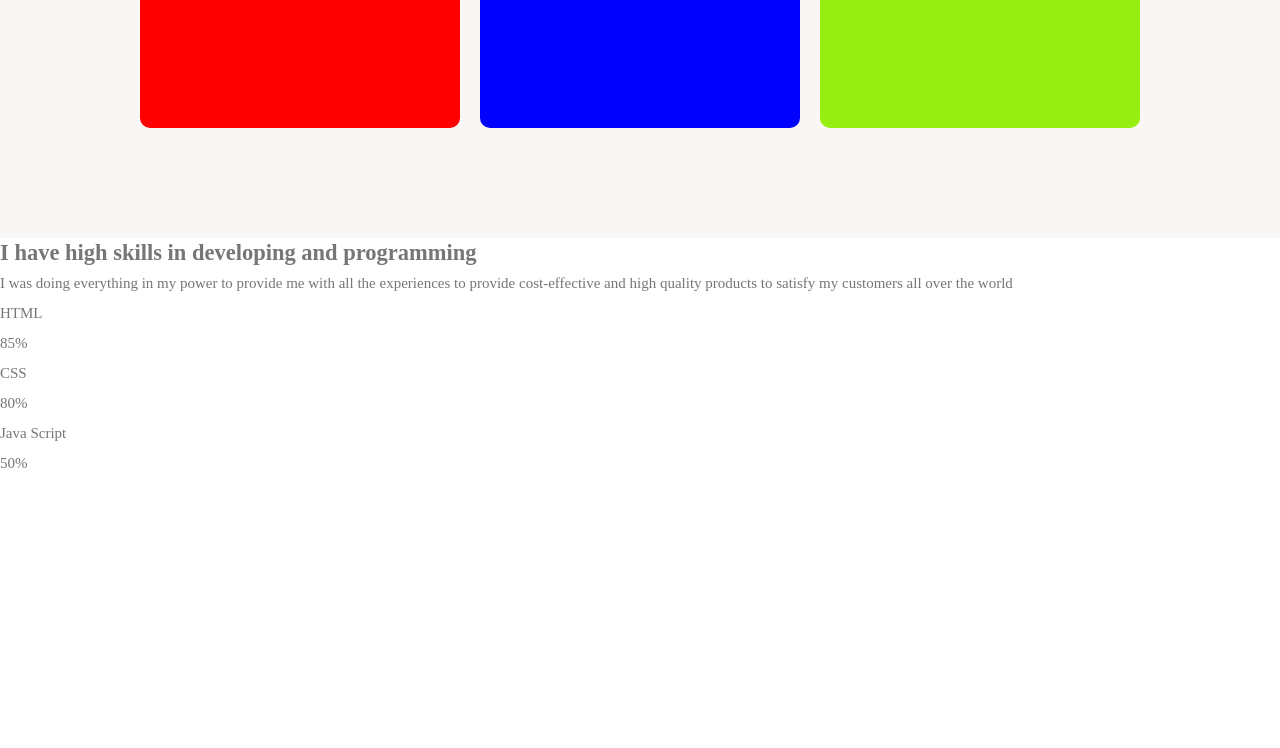
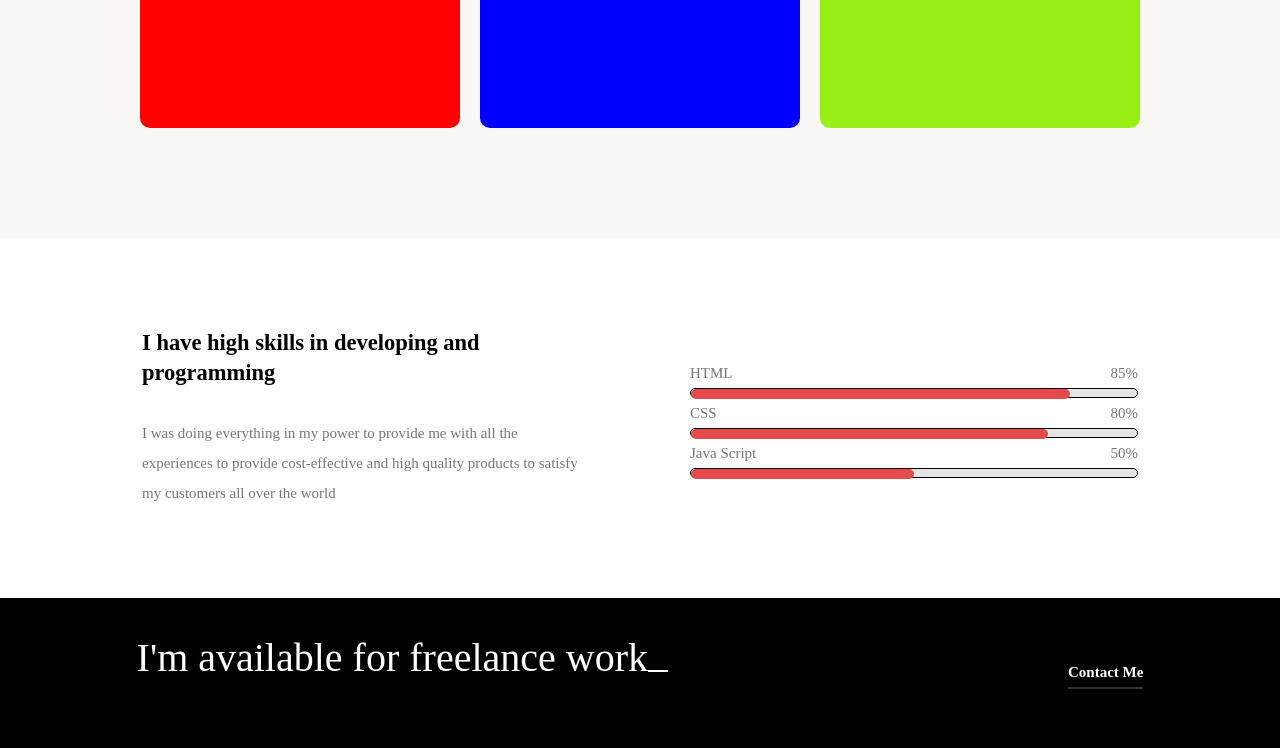
Before and after one commit to Chidalu2007/My-Portfolio, a plain HTML site: page index.html in a window 1280 px wide. Shown: the part 2059-2807 px from the top of the page. Before the commit the page ends 2537 px from the top, so only its background shows below. Drawn offline with Linux system fonts and the light colour scheme.

Commit message:
project section done

```diff
--- a/index.html
+++ b/index.html
@@ -116,8 +116,8 @@
             <p>HTML</p>
             <p>85%</p>
           </div>
-          <div>
-            <div></div>
+          <div class="main-bar">
+            <div id="html-bar"></div>
           </div>
         </div>
         <div class="records">
@@ -126,8 +126,8 @@
               <p>CSS</p>
               <p>80%</p>
             </div>
-            <div>
-              <div></div>
+            <div class="main-bar">
+              <div id="css-bar"></div>
             </div>
         </div>
         <div>
@@ -136,12 +136,19 @@
               <p>Java Script</p>
               <p>50%</p>
             </div>
-            <div>
-              <div></div>
+            <div class="main-bar">
+              <div id="js-bar"></div>
             </div>
         </div>
       </div>
     </section>
+    <div class="contact-link">
+      <div class="p-s">
+      <p>I'm available for freelance work</p>
+      <div id="short-line"></div>
+    </div>
+      <a href="#contact">Contact Me</a>
+    </div>
     <section id="contact"></section>
     <footer>
       <div></div>
--- a/styles.css
+++ b/styles.css
@@ -171,14 +171,30 @@ body{
     padding-bottom: 90px;
 }
 
-a {
+ a {
     text-decoration: none;
-    color: white;
+    color: #302a2a;
     font-weight: 800;
     font-size: 30px;
+
 }
-a:hover{
-    color: black;
+ #box1 a:hover{
+    color: pink;
+}
+ #box2 a:hover{
+    color: cyan;
+}
+ #box3 a:hover{
+    color: rgb(30, 197, 239);
+}
+ #box4 a:hover{
+    color: red;
+}
+ #box5 a:hover{
+    color: blue;
+}
+ #box6 a:hover{
+    color: rgb(150, 238, 18);
 }
 #projects .project-links #box1,#box2,#box3,#box4,#box5,#box6{
     width: 320px;
@@ -197,20 +213,50 @@ a:hover{
 #box1{
     background-color: pink;
 }
+#box1:hover{
+    background-color: white;
+    border: 2px solid pink;
+    cursor: pointer;
+}
 #box2{
     background-color: cyan;
+}
+#box2:hover{
+    background-color: white;
+    border: 2px solid cyan;
+    cursor: pointer;
 }
 #box3{
     background-color: rgb(30, 197, 239);
 }
+#box3:hover{
+    background-color: white;
+    border: 2px solid rgb(30, 197, 239);
+    cursor: pointer;
+}
 #box4{
     background-color: red;
+}
+#box4:hover{
+    background-color: white;
+    border: 2px solid red;
+    cursor: pointer;
 }
 #box5{
     background-color: blue;
 }
+#box5:hover{
+    background-color: white;
+    border: 2px solid blue;
+    cursor: pointer;
+}
 #box6{
     background-color: rgb(150, 238, 18);
+}
+#box6:hover{
+    background-color: white;
+    border: 2px solid rgb(150, 238, 18);
+    cursor: pointer;
 }
 .three-box{
     display: flex;
@@ -220,6 +266,98 @@ a:hover{
     padding-bottom: 20px;
 }
 
+#skills{
+    padding: 90px 40px;
+    display: flex;
+    justify-content: center;
+    height: 100%;
+    align-items: center;
+    flex-direction: column;
+    gap: 100px;
+    width: 100%;
+}
+#skills .des h2{
+    color: #000;
+    padding-bottom: 30px;
+}
+#skills .des{
+    width:100%;
+}
+#skills .records {
+width:100%
+}
+#skills .records div{
+    width: 100%;
+}
+.text-record{
+    display: flex;
+    justify-content: space-between;
+    flex-direction: row;
+    gap:100px;
+}
+.main-bar{
+    width: 100%;
+    height: 10px;
+    border-radius: 10px;
+    background-color: #e6e5e5;
+    border: 1px solid black;
+}
+.main-bar #html-bar{
+    height: 10px;
+    border-radius: 10px;
+    background-color: #e54b4b;
+    max-width: 85%;
+}
+.main-bar #css-bar{
+    height:10px;
+    border-radius: 10px;
+    background-color: #e54b4b;
+    max-width: 80%;
+}
+.main-bar #js-bar{
+    height: 10px;
+    border-radius: 10px;
+    background-color: #e54b4b;
+    max-width: 50%;
+}
+.contact-link{
+    display: flex;
+    flex-direction: column;
+    justify-content:center ;
+    background-color: #000;
+    width: 100%;
+    align-items: left;
+    height: 150px;
+    padding-left: 20px;
+
+}
+
+.contact-link p{
+color: white;
+text-align: left;
+font-size: 40px;
+line-height: 40px;
+padding-bottom: 30px;
+}
+.contact-link div{
+    display: flex;
+}
+#short-line{
+    width: 20px;
+    height: 2px;
+    background-color: #fff;
+    flex-direction: row;
+    margin-top: 32px;
+}
+.contact-link a{
+    border-bottom: 2px solid rgba(208, 205, 205, 0.231);
+    width: fit-content;
+    color: white;
+    font-size: 15px;
+}
+.contact-link a:hover{
+    border-bottom: 2px solid white;
+}
 
  @media(min-width:768px){
     .hamburger-menu{
@@ -315,5 +453,41 @@ a:hover{
         gap: 20px;
         padding-bottom: 20px;
     }
+    #skills{
+        padding: 90px 0;
+        display: flex;
+        justify-content: center;
+        height: 100%;
+        align-items: center;
+        flex-direction: row;
+        gap: 100px;
+        width: 100%;
+    }
+    #skills .des h2{
+        color: #000;
+        padding-bottom: 30px;
+    }
+    #skills .des{
+        width: 35%;
+    }
+    #skills .records {
+    width: 35%;
+    }
+    #skills .records div{
+        width: 100%;
+    }
+    .text-record{
+        display: flex;
+        justify-content: space-between;
+        flex-direction: row;
+        gap: 200px;
+    }
+    .contact-link{
+        flex-direction: row;
+        align-items: center;
+        gap: 400px;
+        padding-right: 20px;
+    }
+
 
  }
```
Also changed, not shown: images/empress.jpg (added).
